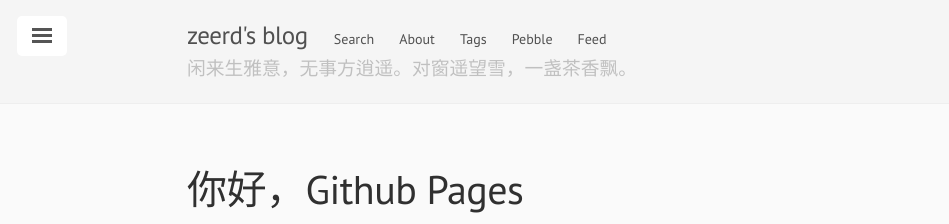
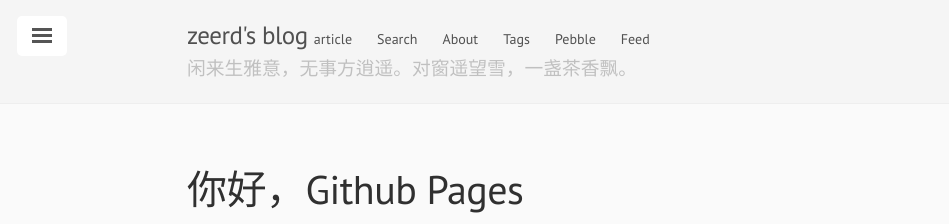
Before and after one commit to zeerd/zeerd.github.io, a Jekyll site: the page built from index.html, in a window 1280 px wide and 900 px high. Shown: the top 224 px of the window, without its empty margins (43-992 px from the left). Built offline with Jekyll 4.4.1, drawn with Linux system fonts in a browser that asks for light colours; the list of posts is cut into pages by our own code.

Commit message:
Update default.html

```diff
--- a/_layouts/default.html
+++ b/_layouts/default.html
@@ -16,6 +16,7 @@
           <h3 class="masthead-title">
             <a href="{{ site.baseurl }}/" title="Home">{{ site.title }}</a>
             <small>
+              <small><a href="http://article.zerd.com">article</a></small>
 	      {% for page in site.pages_list %}
                 &nbsp;&nbsp;&nbsp;
                   <small><a href="{{ page[1]  }}">{{ page[0] }}</a></small>
```
